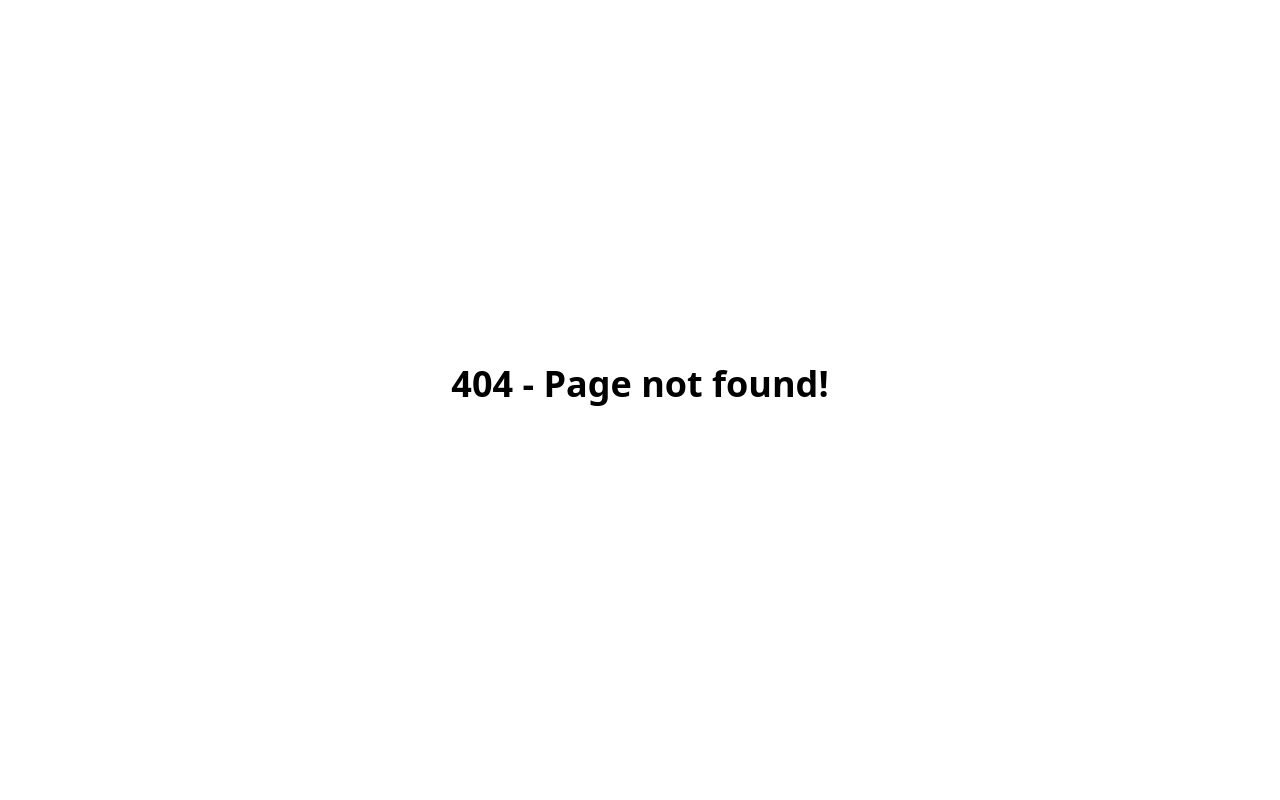
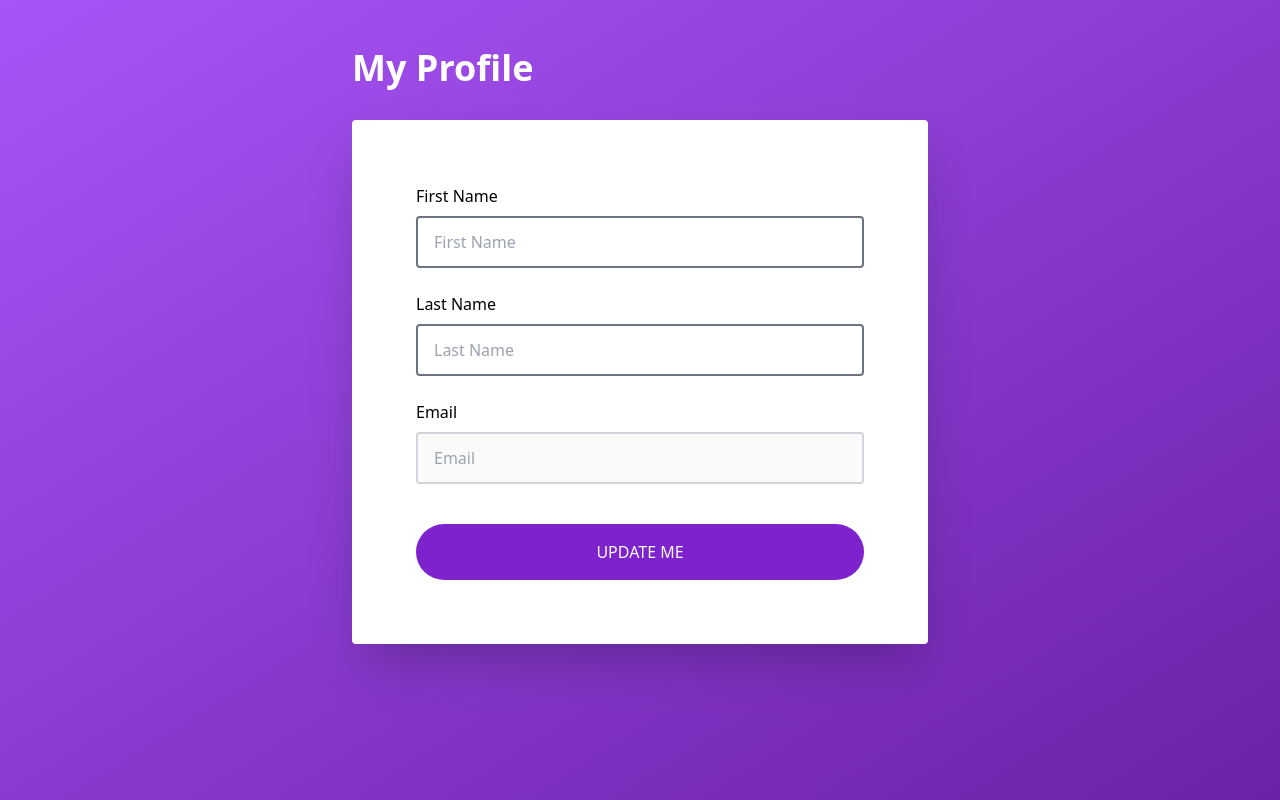
Before and after one commit to jivan99/next-todo, a Next.js app: page /me in a window 1280 px wide. Before the commit this address had no page. Built offline with nearby package versions, Linux system fonts and the light colour scheme; no server answers.

Commit message:
feat(pages): add me page

```diff
--- /dev/null
+++ b/pages/me.tsx
@@ -0,0 +1,112 @@
+import { NextPage } from "next";
+import { ChangeEvent, FormEventHandler, useEffect, useState } from "react";
+import fetcher from "../lib/fetcher";
+
+const Me: NextPage = () => {
+  const [firstName, setFirstName] = useState("");
+  const [lastName, setLastName] = useState("");
+  const [isProcessing, setIsprocessing] = useState(false);
+  const [email, setEmail] = useState("");
+
+  const fetchMe = () => {
+    fetcher("/me", "GET").then((res) => {
+      const { firstName, lastName, email } = res.data;
+      if (firstName) {
+        setFirstName(firstName);
+      }
+
+      if (lastName) {
+        setLastName(lastName);
+      }
+
+      if (email) {
+        setEmail(email);
+      }
+    });
+  };
+
+  useEffect(() => {
+    fetchMe();
+  }, []);
+
+  const handleSubmit: FormEventHandler = (e: ChangeEvent) => {
+    e.preventDefault();
+
+    setIsprocessing(true);
+    fetcher("/me", "PATCH", { firstName, lastName })
+      .then(() => {
+        setIsprocessing(false);
+      })
+      .catch(() => {
+        setIsprocessing(false);
+      });
+  };
+
+  return (
+    <div className="min-h-screen  bg-gradient-to-br from-purple-500 to-purple-800">
+      <div className="container max-w-2xl mx-auto p-12">
+        <h1 className="text-4xl font-bold mb-8 text-white">My Profile</h1>
+        <div className="p-16 bg-white rounded shadow-2xl">
+          <form className="space-y-6" onSubmit={handleSubmit}>
+            <div>
+              <label className="block mb-2" htmlFor="firstName">
+                First Name
+              </label>
+              <input
+                className="block w-full py-3 px-4 rounded border-2 border-gray-500 focus:border-purple-500 focus:ring-purple-500 focus:outline-none"
+                id="firstName"
+                name="firstName"
+                placeholder="First Name"
+                type="text"
+                required
+                value={firstName}
+                onChange={(e) => setFirstName(e.target.value)}
+              />
+            </div>
+            <div>
+              <label className="block mb-2" htmlFor="lastName">
+                Last Name
+              </label>
+              <input
+                className="block w-full py-3 px-4 rounded border-2 border-gray-500 focus:border-purple-500 focus:ring-purple-500 focus:outline-none"
+                id="lastName"
+                name="lastName"
+                placeholder="Last Name"
+                type="text"
+                required
+                value={lastName}
+                onChange={(e) => setLastName(e.target.value)}
+              />
+            </div>
+            <div>
+              <label className="block mb-2" htmlFor="email">
+                Email
+              </label>
+              <input
+                className="block w-full py-3 px-4 rounded border-2 border-gray-500 disabled:border-gray-300 focus:border-purple-500 focus:ring-purple-500 focus:outline-none"
+                id="email"
+                name="email"
+                placeholder="Email"
+                type="text"
+                readOnly
+                disabled
+                value={email}
+              />
+            </div>
+            <div className="pt-4">
+              <button
+                className="block w-full py-4 rounded-full text-center uppercase text-white bg-purple-700 hover:bg-purple-500 transition duration-300"
+                type="submit"
+                disabled={isProcessing}
+              >
+                Update Me
+              </button>
+            </div>
+          </form>
+        </div>
+      </div>
+    </div>
+  );
+};
+
+export default Me;
```
